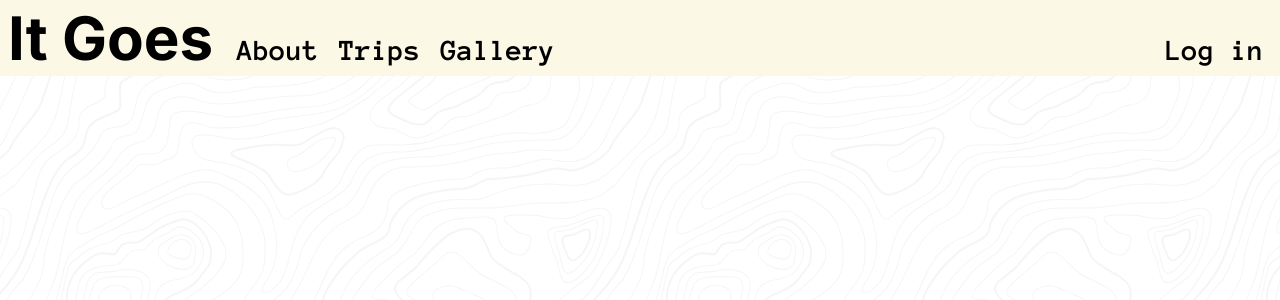
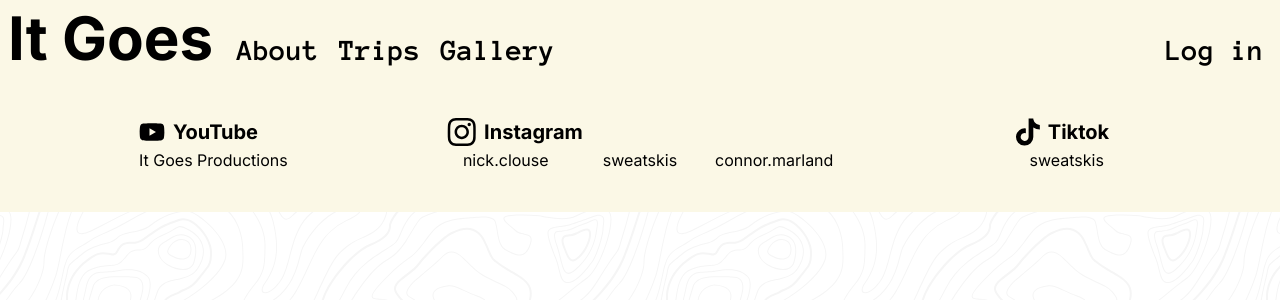
Before and after one commit to CanFam23/it-goes, a Next.js app in the folder frontend/: page / in a window 1280 px wide. Shown: the top 300 px of the page. Built offline with nearby package versions, Linux system fonts and the light colour scheme.

Commit message:
Add footer component

```diff
--- a/frontend/package.json
+++ b/frontend/package.json
@@ -13,7 +13,8 @@
     "lucide-react": "^0.541.0",
     "next": "15.4.6",
     "react": "19.1.0",
-    "react-dom": "19.1.0"
+    "react-dom": "19.1.0",
+    "react-icons": "^5.5.0"
   },
   "devDependencies": {
     "@eslint/eslintrc": "^3",
--- a/frontend/src/app/layout.js
+++ b/frontend/src/app/layout.js
@@ -1,6 +1,7 @@
 import { anonymousPro, inter } from "./ui/fonts";
 import "./globals.css";
 import Navbar from "../components/Navbar";
+import Footer from "../components/Footer";
 
 export const metadata = {
   title: "Create Next App",
@@ -8,6 +9,20 @@ export const metadata = {
 };
 
 const links = ["About","Trips","Gallery","Log in"]
+
+const socialLinks = {
+  YouTube: {
+    "It Goes Productions": "https://www.youtube.com/itgoesproductions"
+  },
+  Instagram: {
+    "nick.clouse": "https://www.instagram.com/nick.clouse",
+    "sweatskis": "https://www.instagram.com/sweatskis",
+    "connor.marland": "https://www.instagram.com/connor.marland",
+  },
+  Tiktok: {
+    "sweatskis": "https://www.tiktok.com/@bubblebutt69"
+  }
+}
 
 export default function RootLayout({ children }) {
   return (
@@ -19,7 +34,11 @@ export default function RootLayout({ children }) {
         className="font-inter antialiased bg-[url('/topography.svg')] bg-repeat"
       >
       <Navbar links={links} />
+      <main className="flex">
+        {/*<p className="h-lvh"></p>*/}
         {children}
+      </main>
+      <Footer links={socialLinks} />
       </body>
     </html>
   );
--- /dev/null
+++ b/frontend/src/components/Footer.js
@@ -0,0 +1,50 @@
+import { FaYoutube, FaTiktok, FaInstagram } from "react-icons/fa";
+
+// Platforms and their icons
+const socialIcons = {
+  "YouTube": <FaYoutube size="2rem" className=""/>,
+  "Instagram": <FaInstagram size="2rem" className=""/>,
+  "Tiktok": <FaTiktok size="2rem" className=""/>,
+}
+
+export default function Footer(props) {
+  return (
+    <footer className="bg-background grid grid-cols-3 gap-0 justify-items-center text-start py-10">
+      {Object.entries(props.links).map(([platform, accounts]) => {
+        const cols = Math.min(Object.keys(accounts).length, 3);
+        // Grid classes for account url container
+        // Used so the grids will have 1-3 columns depending on how many urls are given
+        const colClasses = {
+          1: "grid-cols-1 sm:grid-cols-1",
+          2: "grid-cols-1 sm:grid-cols-2",
+          3: "grid-cols-1 sm:grid-cols-3",
+        };
+
+        return (
+          <div key={platform}>
+            <div className="flex flex-row items-center">
+              {socialIcons[platform]}
+              <h4 className="font-bold text-xl w-full pl-2">{platform}</h4>
+            </div>
+            <div
+              className={`grid ${colClasses[cols]} text-center text-md gap-4`}
+            >
+              {/*Make an a tag for each user-url in accounts*/}
+              {Object.entries(accounts).map(([user, url]) => (
+                <a
+                  key={user}
+                  href={url}
+                  target="_blank"
+                  rel="noopener noreferrer"
+                  className="hover:underline font-medium text-sm md:text-base"
+                >
+                  {user}
+                </a>
+              ))}
+            </div>
+          </div>
+        );
+      })}
+    </footer>
+  )
+}
```
Also changed, not shown: 1 other file (tests, documents, lock files or other folders).
